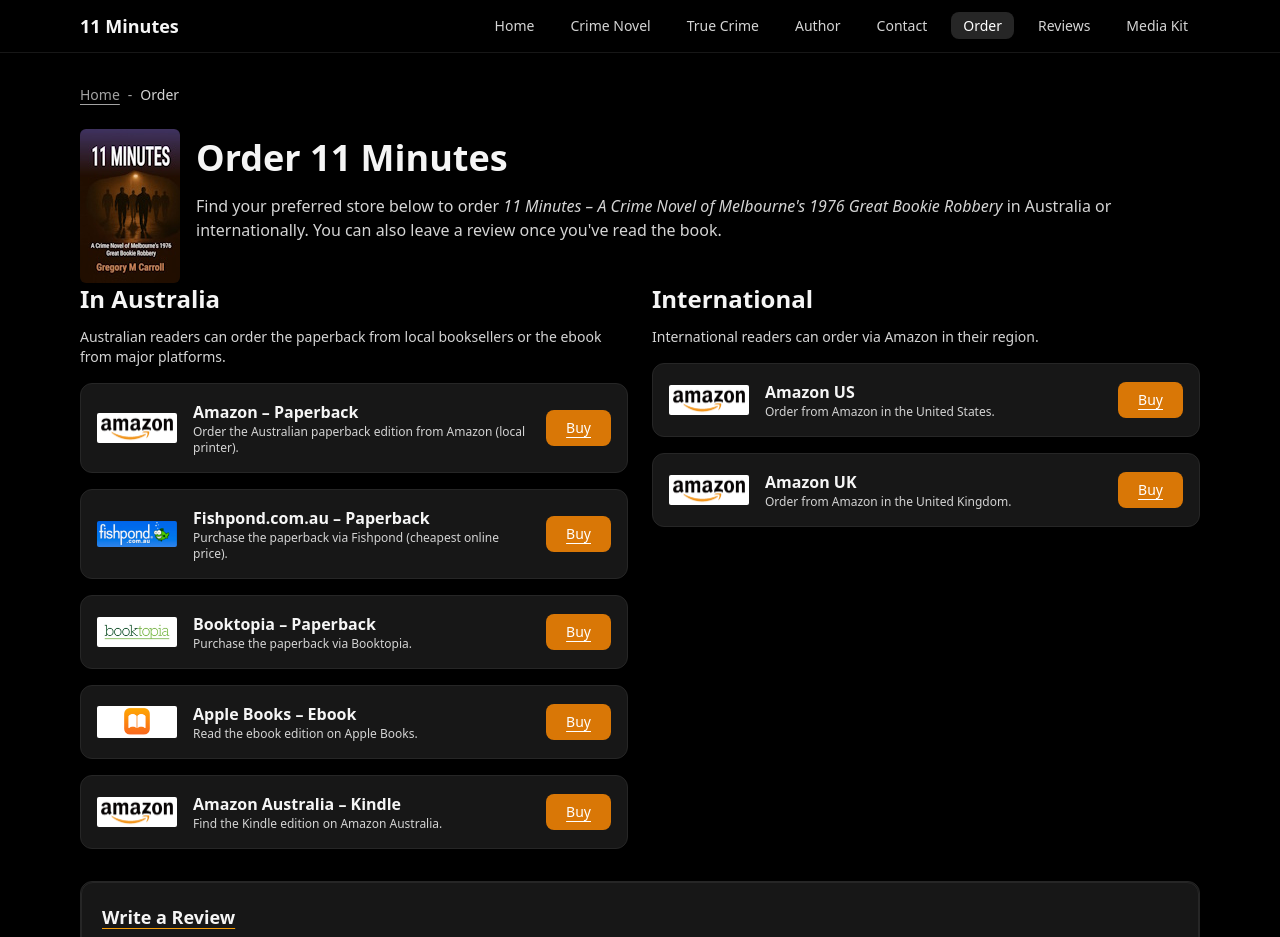
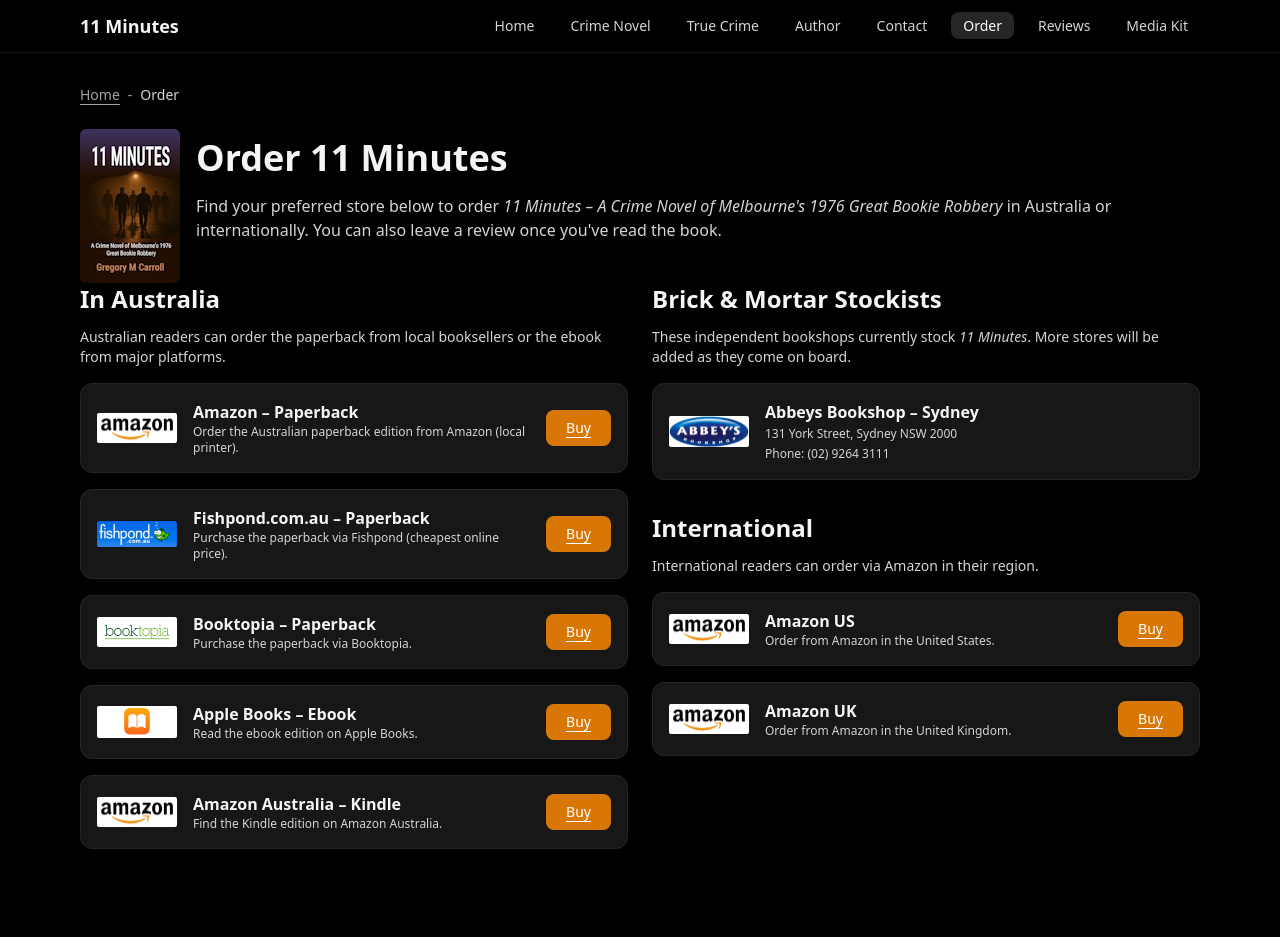
Before and after one commit to gcarroll1/author-site, a Next.js app: page /order in a window 1280 px wide. Shown: the top 937 px of the page. After the commit the page ends 881 px from the top, so only its background shows below. Built offline with nearby package versions, Linux system fonts and the light colour scheme.

Commit message:
add Abbeys to order

```diff
--- a/app/order/page.tsx
+++ b/app/order/page.tsx
@@ -194,9 +194,36 @@
             </div>
           </section>
 
-          {/* International section */}
+          {/* Brick & Mortar + International (right column) */}
           <section>
-            <h2 className="text-2xl font-semibold mb-3">International</h2>
+            {/* Brick & Mortar Stockists */}
+            <h2 className="text-2xl font-semibold mb-3">Brick & Mortar Stockists</h2>
+            <p className="text-neutral-300 mb-4 text-sm">
+              These independent bookshops currently stock <em>11 Minutes</em>.
+              More stores will be added as they come on board.
+            </p>
+
+            <div className="space-y-4">
+              {/* Abbeys Bookshop – Sydney */}
+              <div className="not-prose flex items-center gap-4 bg-neutral-900 border border-neutral-800 rounded-xl p-4">
+                <img
+                  src="/images/stores/abbeys.png"
+                  alt="Abbeys Bookshop Sydney"
+                  className="w-20 h-auto rounded-sm hidden sm:block"
+                  loading="lazy"
+                />
+                <div className="flex-1">
+                  <h3 className="font-semibold text-base">Abbeys Bookshop – Sydney</h3>
+                  <p className="text-xs text-neutral-300 leading-relaxed">
+                    131 York Street, Sydney NSW 2000<br />
+                    Phone: (02) 9264 3111
+                  </p>
+                </div>
+              </div>
+            </div>
+
+            {/* International section */}
+            <h2 className="text-2xl font-semibold mb-3 mt-8">International</h2>
             <p className="text-neutral-300 mb-4 text-sm">
               International readers can order via Amazon in their region.
             </p>
@@ -204,7 +231,6 @@
             <div className="space-y-4">
               {/* Amazon US */}
               <div className="not-prose flex items-center gap-4 bg-neutral-900 border border-neutral-800 rounded-xl p-4">
-
                 <img
                   src="/images/stores/amazon.png"
                   alt="Amazon US"
@@ -256,18 +282,6 @@
           </section>
         </div>
 
-        {/* Write a Review card */}
-        <div className="mt-8">
-          <Link href="/reviews" className="card">
-            <div className="p-5 bg-neutral-900 border border-neutral-800 rounded-xl h-full">
-              <h3 className="font-semibold text-lg mb-1">Write a Review</h3>
-              <p className="text-sm text-neutral-300">
-                Loved (or hated) <em>11 Minutes</em>? Share your review and help
-                other readers discover the book.
-              </p>
-            </div>
-          </Link>
-        </div>
       </article>
     </>
   );
```
Also changed, not shown: public/images/stores/abbeys.png (added).
